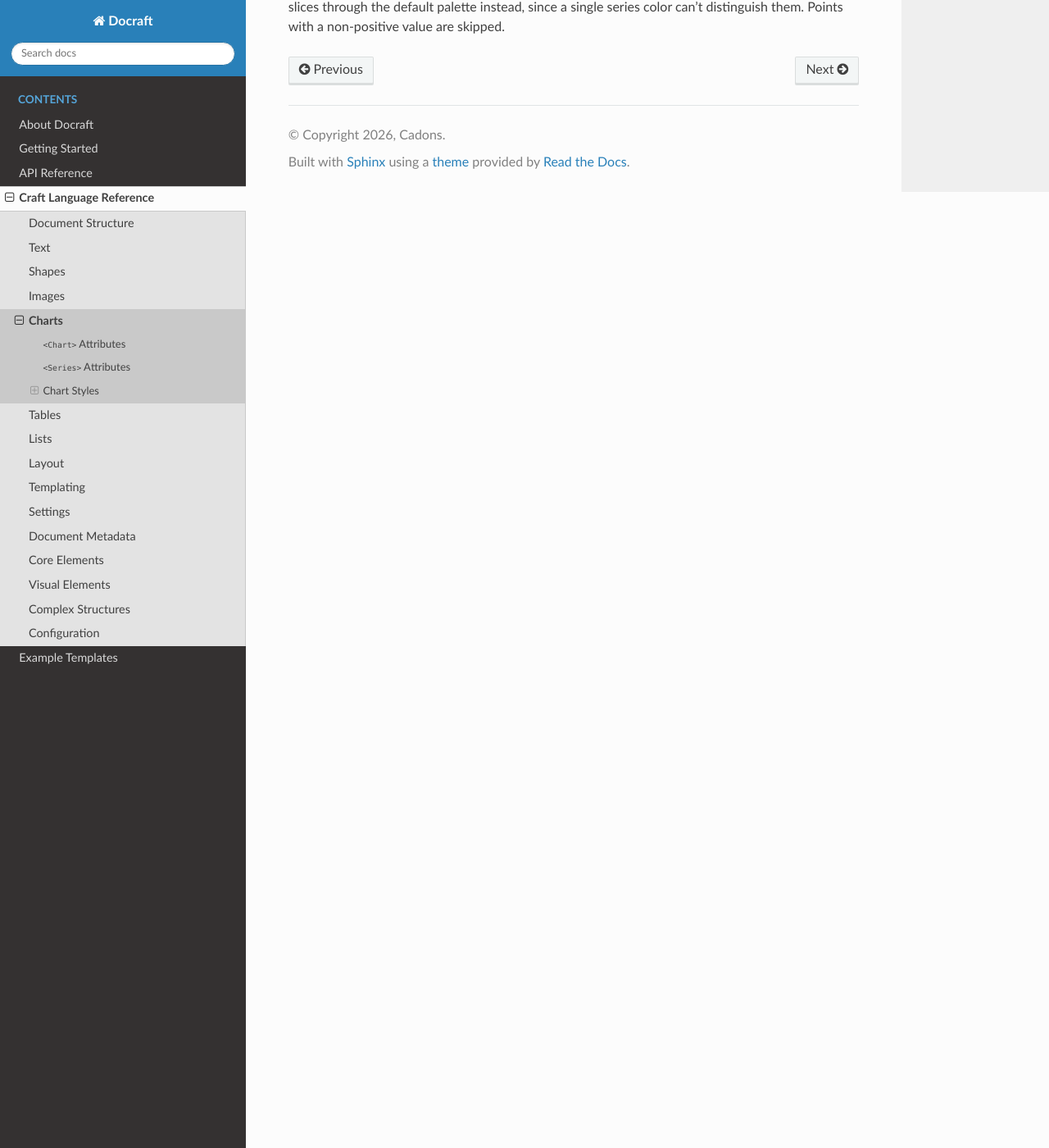
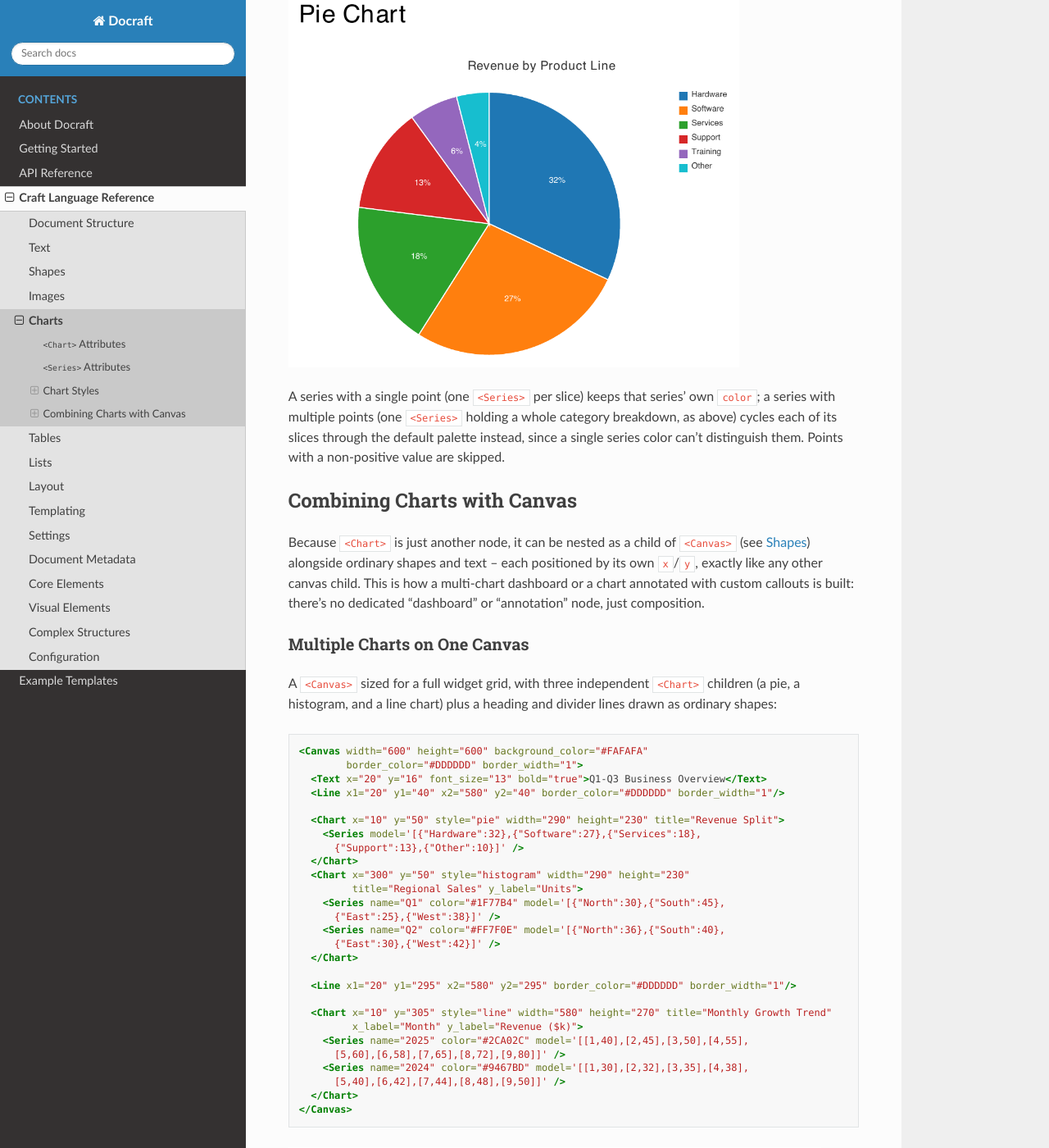
Before and after one commit to Cadons/Docraft, a Sphinx documentation site: the page built from doc/source/craft_language/charts.rst, in a window 1280 px wide and 1400 px high, scrolled down 5068 px. Shown: the whole window at 82% size. Built offline with Sphinx 7.4.7 and the Read the Docs theme 3.1.0, drawn with Linux system fonts in a browser that asks for light colours; some of the changed text lies outside the part shown.

Commit message:
docs(loom): richer chart examples, add Canvas+Chart composition
Replace the single-series/few-points chart examples with more
realistic, multi-series data (three age groups for scatter, a
crossing two-app trend for spline, three product lines for
line/histogram, six categories for pie), with matching regenerated
screenshots.

Add a "Combining Charts with Canvas" section demonstrating that
<Chart> nests inside <Canvas> like any other node: a multi-chart
dashboard (pie + histogram + line on one canvas) and a chart
decorated with custom stat-badge callouts drawn as plain
Rectangle/Text siblings.

```diff
--- a/doc/source/craft_language/charts.rst
+++ b/doc/source/craft_language/charts.rst
@@ -100,33 +100,38 @@
 
 .. code-block:: xml
 
-   <Chart style="scatter" width="450" height="280" title="Height vs. Weight"
+   <Chart style="scatter" width="480" height="300" title="Height vs. Weight by Age Group"
           x_label="Height (cm)" y_label="Weight (kg)">
-     <Series name="Group A" color="#1F77B4" model='[[160,55],[165,60],[170,68]]' />
-     <Series name="Group B" color="#D62728" model='[[162,50],[168,58],[172,63]]' />
+     <Series name="Teens" color="#2CA02C" model='[[150,42],[155,48],[158,50],[162,55]]' />
+     <Series name="Adults" color="#1F77B4" model='[[160,55],[165,60],[170,68],[175,72]]' />
+     <Series name="Seniors" color="#D62728" model='[[158,60],[163,65],[168,70],[172,74]]' />
    </Chart>
 
 .. image:: ../_static/charts/scatter.png
-   :alt: Scatter chart example with two series
-   :width: 500px
+   :alt: Scatter chart example with three series
+   :width: 550px
 
 Spline
 ~~~~~~
 
 ``style="spline"`` draws a smooth, interpolated curve through each series' points
 (plus a marker dot at every point) -- for a trend that should read as continuous
-rather than piecewise-linear.
+rather than piecewise-linear. Two series with crossing trends (below) show the
+interpolation staying smooth right through the crossover.
 
 .. code-block:: xml
 
-   <Chart style="spline" width="450" height="280" title="Monthly Active Users"
+   <Chart style="spline" width="480" height="300" title="Monthly Active Users: App A vs. App B"
           x_label="Month" y_label="Users (k)">
-     <Series name="2025" color="#2CA02C" model='[[1,12],[2,15],[3,14],[4,20],[5,26]]' />
+     <Series name="App A" color="#2CA02C" model='[[1,12],[2,15],[3,14],[4,20],[5,26],[6,24],
+       [7,30],[8,35],[9,33],[10,38],[11,44],[12,50]]' />
+     <Series name="App B" color="#9467BD" model='[[1,28],[2,27],[3,30],[4,29],[5,33],[6,36],
+       [7,34],[8,31],[9,29],[10,27],[11,26],[12,24]]' />
    </Chart>
 
 .. image:: ../_static/charts/spline.png
-   :alt: Spline chart example
-   :width: 500px
+   :alt: Spline chart example with two crossing series
+   :width: 550px
 
 Line
 ~~~~
@@ -137,15 +142,16 @@
 
 .. code-block:: xml
 
-   <Chart style="line" width="450" height="280" title="Quarterly Revenue"
+   <Chart style="line" width="480" height="300" title="Quarterly Revenue by Product Line"
           x_label="Quarter" y_label="Revenue ($k)">
-     <Series name="Product X" color="#9467BD" model='[[1,40],[2,55],[3,50],[4,70]]' />
-     <Series name="Product Y" color="#FF7F0E" model='[[1,25],[2,30],[3,45],[4,42]]' />
+     <Series name="Hardware" color="#9467BD" model='[[1,40],[2,55],[3,50],[4,70],[5,65],[6,82]]' />
+     <Series name="Software" color="#FF7F0E" model='[[1,25],[2,30],[3,45],[4,42],[5,58],[6,60]]' />
+     <Series name="Services" color="#17BECF" model='[[1,15],[2,18],[3,20],[4,26],[5,24],[6,30]]' />
    </Chart>
 
 .. image:: ../_static/charts/line.png
-   :alt: Line chart example with two series
-   :width: 500px
+   :alt: Line chart example with three series
+   :width: 550px
 
 Histogram
 ~~~~~~~~~
@@ -157,20 +163,24 @@
 
 .. code-block:: xml
 
-   <Chart style="histogram" width="450" height="280" title="Sales by Region"
+   <Chart style="histogram" width="560" height="320" title="Quarterly Sales by Region"
           y_label="Units Sold">
-     <Series name="Q1" color="#1F77B4" model='[{"North":30},{"South":45},{"East":25}]' />
-     <Series name="Q2" color="#FF7F0E" model='[{"North":36},{"South":40},{"East":30}]' />
+     <Series name="Q1" color="#1F77B4" model='[{"North":30},{"South":45},{"East":25},
+       {"West":38},{"Central":33}]' />
+     <Series name="Q2" color="#FF7F0E" model='[{"North":36},{"South":40},{"East":30},
+       {"West":42},{"Central":37}]' />
+     <Series name="Q3" color="#2CA02C" model='[{"North":41},{"South":48},{"East":34},
+       {"West":39},{"Central":44}]' />
    </Chart>
 
 .. image:: ../_static/charts/histogram.png
-   :alt: Histogram chart example with two series
-   :width: 500px
+   :alt: Histogram chart example with three series across five categories
+   :width: 600px
 
 .. note::
 
    The Y axis auto-zooms to the actual data range rather than always starting at
-   zero (visible above: the axis starts at 25, not 0) -- so small differences
+   zero (visible above: the axis starts at 20, not 0) -- so small differences
    between bars stay readable. A bar never sits flush against a non-zero baseline;
    a small gap always separates it from the axis line.
 
@@ -183,16 +193,113 @@
 
 .. code-block:: xml
 
-   <Chart style="pie" width="450" height="280" title="Market Share">
-     <Series model='[{"Alpha":35},{"Beta":25},{"Gamma":20},{"Delta":12},{"Epsilon":8}]' />
+   <Chart style="pie" width="480" height="300" title="Revenue by Product Line">
+     <Series model='[{"Hardware":32},{"Software":27},{"Services":18},
+       {"Support":13},{"Training":6},{"Other":4}]' />
    </Chart>
 
 .. image:: ../_static/charts/pie.png
-   :alt: Pie chart example
-   :width: 500px
+   :alt: Pie chart example with six slices
+   :width: 550px
 
 A series with a single point (one ``<Series>`` per slice) keeps that series' own
 ``color``; a series with multiple points (one ``<Series>`` holding a whole category
 breakdown, as above) cycles each of its slices through the default palette instead,
 since a single series color can't distinguish them. Points with a non-positive value
 are skipped.
+
+Combining Charts with Canvas
+-----------------------------
+
+Because ``<Chart>`` is just another node, it can be nested as a child of ``<Canvas>``
+(see :doc:`shapes`) alongside ordinary shapes and text -- each positioned by its own
+``x``/``y``, exactly like any other canvas child. This is how a multi-chart dashboard
+or a chart annotated with custom callouts is built: there's no dedicated "dashboard"
+or "annotation" node, just composition.
+
+Multiple Charts on One Canvas
+~~~~~~~~~~~~~~~~~~~~~~~~~~~~~~
+
+A ``<Canvas>`` sized for a full widget grid, with three independent ``<Chart>``
+children (a pie, a histogram, and a line chart) plus a heading and divider lines
+drawn as ordinary shapes:
+
+.. code-block:: xml
+
+   <Canvas width="600" height="600" background_color="#FAFAFA"
+           border_color="#DDDDDD" border_width="1">
+     <Text x="20" y="16" font_size="13" bold="true">Q1-Q3 Business Overview</Text>
+     <Line x1="20" y1="40" x2="580" y2="40" border_color="#DDDDDD" border_width="1"/>
+
+     <Chart x="10" y="50" style="pie" width="290" height="230" title="Revenue Split">
+       <Series model='[{"Hardware":32},{"Software":27},{"Services":18},
+         {"Support":13},{"Other":10}]' />
+     </Chart>
+     <Chart x="300" y="50" style="histogram" width="290" height="230"
+            title="Regional Sales" y_label="Units">
+       <Series name="Q1" color="#1F77B4" model='[{"North":30},{"South":45},
+         {"East":25},{"West":38}]' />
+       <Series name="Q2" color="#FF7F0E" model='[{"North":36},{"South":40},
+         {"East":30},{"West":42}]' />
+     </Chart>
+
+     <Line x1="20" y1="295" x2="580" y2="295" border_color="#DDDDDD" border_width="1"/>
+
+     <Chart x="10" y="305" style="line" width="580" height="270" title="Monthly Growth Trend"
+            x_label="Month" y_label="Revenue ($k)">
+       <Series name="2025" color="#2CA02C" model='[[1,40],[2,45],[3,50],[4,55],
+         [5,60],[6,58],[7,65],[8,72],[9,80]]' />
+       <Series name="2024" color="#9467BD" model='[[1,30],[2,32],[3,35],[4,38],
+         [5,40],[6,42],[7,44],[8,48],[9,50]]' />
+     </Chart>
+   </Canvas>
+
+.. image:: ../_static/charts/dashboard.png
+   :alt: Dashboard combining a pie chart, a histogram, and a line chart on one canvas
+   :width: 650px
+
+Each ``<Chart>`` lays out its own chrome (title, axes, legend) independently within
+the bounding box its own ``width``/``height`` give it -- the parent ``<Canvas>``
+doesn't know or care that its children happen to be charts.
+
+Annotating a Chart with Custom Callouts
+~~~~~~~~~~~~~~~~~~~~~~~~~~~~~~~~~~~~~~~~
+
+A ``<Chart>`` has no built-in support for callouts or stat badges -- but wrapping it
+in a ``<Canvas>`` and adding ordinary ``<Rectangle>``/``<Text>`` siblings below it
+gets the same effect:
+
+.. code-block:: xml
+
+   <Canvas width="480" height="370" border_color="#DDDDDD" border_width="1">
+     <Chart x="0" y="0" style="spline" width="480" height="300"
+            title="Monthly Active Users: App A vs. App B"
+            x_label="Month" y_label="Users (k)">
+       <Series name="App A" color="#2CA02C" model='[[1,12],[2,15],[3,14],[4,20],
+         [5,26],[6,24],[7,30],[8,35],[9,33],[10,38],[11,44],[12,50]]' />
+       <Series name="App B" color="#9467BD" model='[[1,28],[2,27],[3,30],[4,29],
+         [5,33],[6,36],[7,34],[8,31],[9,29],[10,27],[11,26],[12,24]]' />
+     </Chart>
+
+     <Rectangle x="10" y="310" width="145" height="46"
+                background_color="#E8F5E9" border_color="#2CA02C" border_width="1"/>
+     <Text x="18" y="317" font_size="9" bold="true" color="#2CA02C">Peak: 50k</Text>
+     <Text x="18" y="332" font_size="7" color="#555555">App A, month 12</Text>
+
+     <Rectangle x="320" y="310" width="150" height="46"
+                background_color="#E3F2FD" border_color="#1F77B4" border_width="1"/>
+     <Text x="328" y="317" font_size="9" bold="true" color="#1F77B4">Growth: +317%</Text>
+     <Text x="328" y="332" font_size="7" color="#555555">App A, year over year</Text>
+   </Canvas>
+
+.. image:: ../_static/charts/annotated.png
+   :alt: Spline chart with custom stat-badge callouts below it
+   :width: 550px
+
+.. note::
+
+   A ``<Chart>``'s own internal plot coordinates (where a given data point actually
+   lands in pixels) aren't exposed back to the ``.craft`` file -- so a callout can be
+   positioned relative to the chart's outer bounding box (as above), but not
+   pixel-aligned to one specific data point without already knowing the chart's own
+   axis-scaling.
```
Also changed, not shown: doc/source/_static/charts/annotated.png (added), doc/source/_static/charts/dashboard.png (added), doc/source/_static/charts/histogram.png, doc/source/_static/charts/line.png, doc/source/_static/charts/pie.png, doc/source/_static/charts/scatter.png, doc/source/_static/charts/spline.png.
